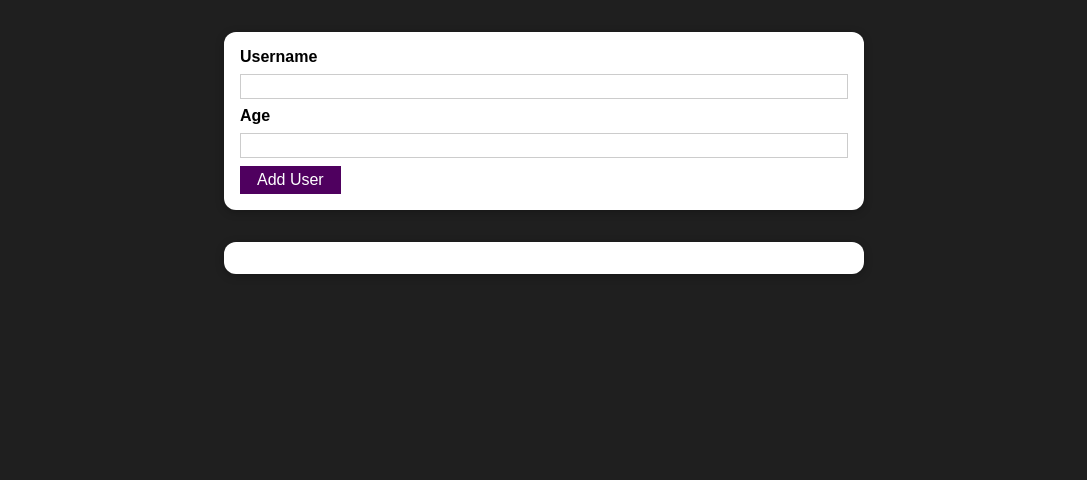
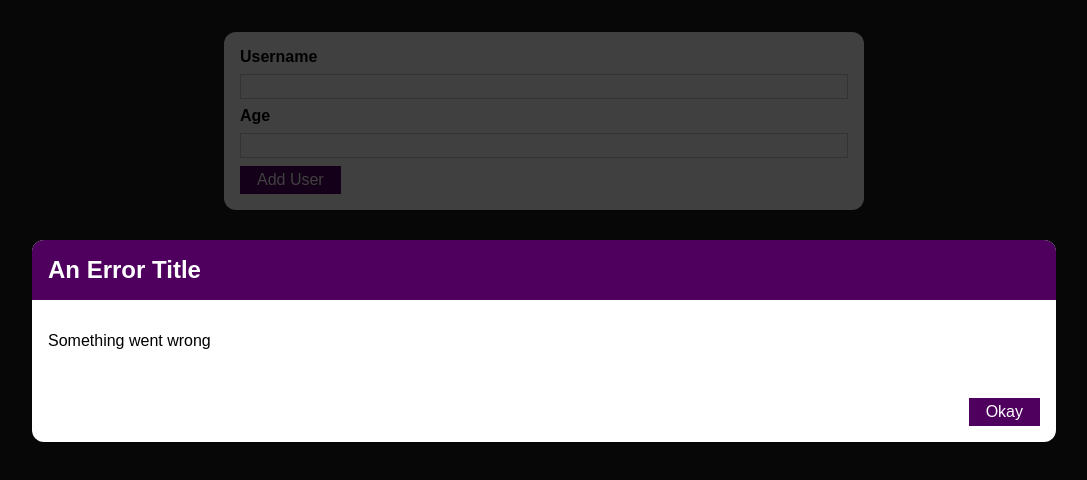
Before and after one commit to padepokanpenguin/todolist-course, a React (Create React App) app: page / in a window 1280 px wide. Shown: the top 480 px of the page, without its empty margins (96-1183 px from the left). Built offline with nearby package versions, Linux system fonts and the light colour scheme.

Commit message:
adding error modal component

```diff
--- /dev/null
+++ b/src/components/UI/ErrorModal.jsx
@@ -0,0 +1,25 @@
+import React from 'react';
+import Card from './Card';
+import Button from './Button';
+import classes from './ErrorModal.module.css';
+
+const ModalError = props => {
+  return (
+    <div>
+      <div className={classes.Backdrop} />
+      <Card className={classes.Modal}>
+        <header className={classes.Header}>
+          <h2>{props.title}</h2>
+        </header>
+        <div className={classes.Content}>
+          <p>{props.message}</p>
+        </div>
+        <footer className={classes.Actions}>
+          <Button>Okay</Button>
+        </footer>
+      </Card>
+    </div>
+  )
+}
+
+export default ModalError;
--- /dev/null
+++ b/src/components/UI/ErrorModal.module.css
@@ -0,0 +1,45 @@
+.Backdrop {
+  position: fixed;
+  top: 0;
+  left: 0;
+  width: 100%;
+  height: 100vh;
+  z-index: 10;
+  background: rgba(0, 0, 0, .75);
+}
+
+.Modal {
+  position: fixed;
+  top: 30vh;
+  left: 10%;
+  width: 80%;
+  z-index: 100;
+  overflow: hidden;
+}
+
+.Header {
+  background: #4f005f;
+  padding: 1rem;
+}
+
+.Header h2 {
+  margin: 0;
+  color: white;
+}
+
+.Content {
+  padding: 1rem;
+}
+
+.Actions {
+  padding: 1rem;
+  display: flex;
+  justify-content: flex-end;
+}
+
+@media (min-width: 768px;) {
+  .Modal {
+    left: calc(50% - 20 rem);
+    width: 40rem;
+  }
+}
--- a/src/components/Users/AddUser.jsx
+++ b/src/components/Users/AddUser.jsx
@@ -1,6 +1,7 @@
 import React, { useState } from 'react';
 import Card from '../UI/Card';
 import Button from '../UI/Button';
+import ErrorModal from '../UI/ErrorModal';
 import classes from './AddUser.module.css';
 
 const AddUser = props => {
@@ -30,6 +31,8 @@
   }
 
   return (
+    <div>
+      <ErrorModal title="An Error Title" message="Something went wrong" />
       <Card className={classes.Input}>
         <form onSubmit={addUserHandler}>
           <label htmlFor="username">Username</label>
@@ -39,6 +42,7 @@
           <Button type="submit">Add User</Button>
         </form>
       </Card>
+    </div>
    )
 }
 
```
Lines whose indentation alone changed are shown as unchanged.
